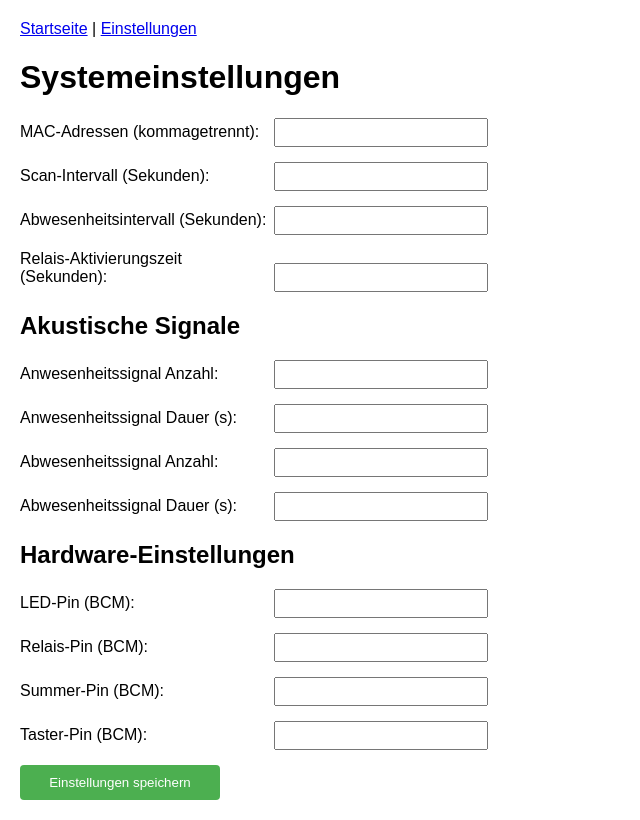
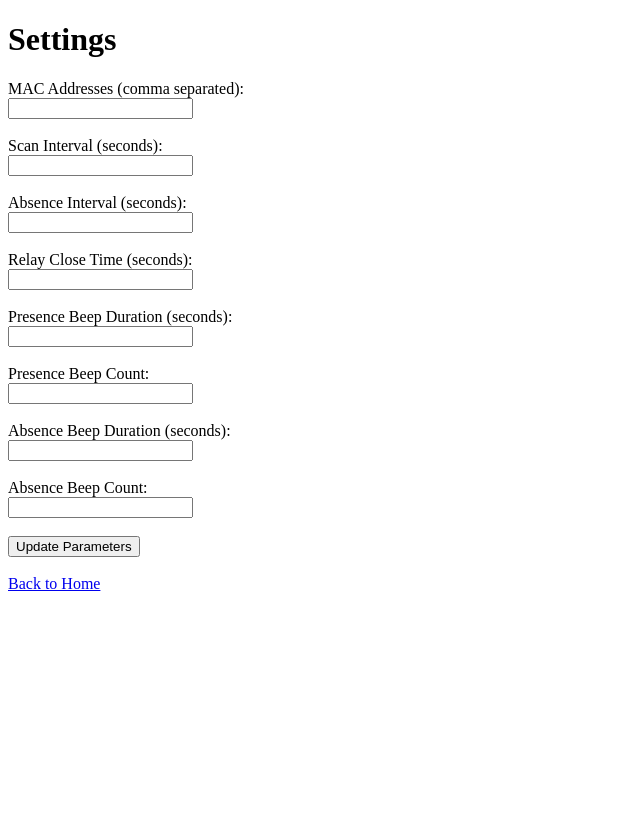
Before and after one commit to Duz91/RPiGarageOpnr, a Flask app: template templates/settings.html in a window 1280 px wide. Shown: the whole page, without its empty margins (0-640 px from the left). After the commit the page ends 591 px from the top, so only its background shows below. Run offline with Flask 3, Linux system fonts and the light colour scheme; the template is opened without the code that fills it, so the values that code supplies are empty; some libraries are stand-ins or nearby versions.

Commit message:
Revert "html bugfix"
This reverts commit 6332e79560e24141150871ef5480bbb8d4c967b6.

```diff
--- a/main.py
+++ b/main.py
@@ -2,10 +2,8 @@ import subprocess
 import time
 import json
 import os
-import re
-from flask import Flask, render_template, request, redirect, url_for, flash
-from flask_wtf.csrf import CSRFProtect
 from gpiozero import Button, LED, OutputDevice
+from flask import Flask, render_template, request, redirect, url_for
 import threading
 
 # Konfigurationsdatei
@@ -30,12 +28,7 @@ DEFAULT_CONFIG = {
     "button_pin": 5
 }
 
-# Flask Initialisierung
-app = Flask(__name__)
-app.secret_key = os.urandom(24)  # Autogenerierter Schlüssel
-csrf = CSRFProtect(app)
-
-# Konfigurationshandling
+# Konfiguration laden
 def load_config():
     if not os.path.exists(CONFIG_FILE):
         with open(CONFIG_FILE, 'w') as f:
@@ -51,6 +44,7 @@ def save_config(config):
 # Globale Variablen
 config = load_config()
 device_present = False
+app = Flask(__name__)
 
 # GPIO Initialisierung
 led = LED(config['led_pin'])
@@ -61,7 +55,9 @@ button = None
 # Funktionen
 def button_pressed():
     global device_present
+    print("Taster gedrückt!")
     if device_present:
+        print("Aktiviere Relais...")
         relay.on()
         time.sleep(config['relay_close_time'])
         relay.off()
@@ -86,6 +82,7 @@ def beep(times, duration):
         time.sleep(duration)
 
 def blink_led():
+    global device_present, config
     while True:
         if device_present:
             led.blink(on_time=config['presence_led_blink_interval'],
@@ -97,8 +94,12 @@ def blink_led():
 
 def main_loop():
     global device_present, config
+    last_seen = {mac: None for mac in config['mac_addresses']}
+    previous_state = None
+
     while True:
         current_presence = any(check_device(mac) for mac in config['mac_addresses'])
+        print(f"Scanning... Gefundene Geräte: {current_presence}")
 
         if current_presence != device_present:
             device_present = current_presence
@@ -112,68 +113,42 @@ def main_loop():
 # Flask-Routen
 @app.route('/')
 def index():
-    return render_template('index.html',
-                         device_present=device_present,
-                         config=config)
+    return render_template('index.html')
 
 @app.route('/settings', methods=['GET', 'POST'])
 def settings():
     global config, button
 
     if request.method == 'POST':
-        try:
-            new_config = {
-                "mac_addresses": [m.strip() for m in request.form['mac_addresses'].split(',')],
-                "scan_interval": int(request.form.get('scan_interval', 7)),
-                "absence_interval": int(request.form.get('absence_interval', 15)),
-                "relay_close_time": float(request.form.get('relay_close_time', 0.5)),
-                "presence_beep_duration": float(request.form.get('presence_beep_duration', 0.1)),
-                "presence_beep_count": int(request.form.get('presence_beep_count', 2)),
-                "absence_beep_duration": float(request.form.get('absence_beep_duration', 0.1)),
-                "absence_beep_count": int(request.form.get('absence_beep_count', 2)),
-                "button_bounce_time": float(request.form.get('button_bounce_time', 0.2)),
-                "presence_led_blink_interval": float(request.form.get('presence_led_blink_interval', 0.7)),
-                "absence_led_blink_interval": float(request.form.get('absence_led_blink_interval', 1.2)),
-                "led_pin": int(request.form.get('led_pin', 23)),
-                "relay_pin": int(request.form.get('relay_pin', 26)),
-                "buzzer_pin": int(request.form.get('buzzer_pin', 19)),
-                "button_pin": int(request.form.get('button_pin', 5))
-            }
-        except ValueError as e:
-            flash(f"Ungültige Eingabe: {str(e)}", "error")
-            return redirect(url_for('settings'))
-
-        # MAC-Adressen validieren
-        mac_pattern = re.compile(r'^([0-9A-Fa-f]{2}[:-]){5}([0-9A-Fa-f]{2})$')
-        for mac in new_config['mac_addresses']:
-            if not mac_pattern.match(mac):
-                flash(f"Ungültige MAC-Adresse: {mac}", "error")
-                return redirect(url_for('settings'))
+        new_config = {
+            'mac_addresses': request.form['mac_addresses'].split(','),
+            'scan_interval': int(request.form['scan_interval']),
+            'absence_interval': int(request.form['absence_interval']),
+            'relay_close_time': float(request.form['relay_close_time']),
+            'presence_beep_duration': float(request.form['presence_beep_duration']),
+            'presence_beep_count': int(request.form['presence_beep_count']),
+            'absence_beep_duration': float(request.form['absence_beep_duration']),
+            'absence_beep_count': int(request.form['absence_beep_count']),
+            'button_bounce_time': float(request.form['button_bounce_time']),
+            'presence_led_blink_interval': float(request.form['presence_led_blink_interval']),
+            'absence_led_blink_interval': float(request.form['absence_led_blink_interval'])
+        }
 
         save_config(new_config)
-        config = new_config
+        config.update(new_config)
 
         # GPIO neu initialisieren
-        led.close()
-        relay.close()
-        buzzer.close()
-        if button:
-            button.close()
-
-        led = LED(config['led_pin'])
-        relay = OutputDevice(config['relay_pin'], active_high=False)
-        buzzer = OutputDevice(config['buzzer_pin'], active_high=False)
+        button.close() if button else None
         button = Button(config['button_pin'],
                       pull_up=True,
                       bounce_time=config['button_bounce_time'])
         button.when_pressed = button_pressed
 
-        flash("Einstellungen erfolgreich gespeichert!", "success")
         return redirect(url_for('settings'))
 
     return render_template('settings.html',
-                         mac_addresses=", ".join(config['mac_addresses']),
-                         **config)
+                         mac_addresses=",".join(config['mac_addresses']),
+                         **{k: v for k, v in config.items() if k != 'mac_addresses'})
 
 @app.route('/activate_relay')
 def activate_relay():
@@ -183,15 +158,13 @@ def activate_relay():
     return "Relais aktiviert!"
 
 if __name__ == '__main__':
-    # GPIO Initialisierung
+    # Wichtig: use_reloader=False verhindert Doppelausführung
     button = Button(config['button_pin'],
                   pull_up=True,
                   bounce_time=config['button_bounce_time'])
     button.when_pressed = button_pressed
 
-    # Threads starten
     threading.Thread(target=main_loop, daemon=True).start()
     threading.Thread(target=blink_led, daemon=True).start()
 
-    # Webserver starten
     app.run(host='0.0.0.0', port=5000, debug=False, use_reloader=False)
--- a/templates/base.html
+++ /dev/null
@@ -1,44 +0,0 @@
-<!DOCTYPE html>
-<html lang="de">
-<head>
-    <meta charset="UTF-8">
-    <meta name="viewport" content="width=device-width, initial-scale=1.0">
-    <title>{% block title %}{% endblock %} - Garagentoröffner</title>
-    <style>
-        body { font-family: Arial, sans-serif; margin: 20px; }
-        .alert { padding: 10px; margin: 10px 0; border-radius: 4px; }
-        .alert-error { background-color: #ffb3b3; color: #cc0000; }
-        .alert-success { background-color: #b3ffb3; color: #006600; }
-        form { max-width: 600px; }
-        .form-group { margin-bottom: 15px; }
-        label { display: inline-block; width: 250px; }
-        input { padding: 5px; width: 200px; }
-        .button {
-            padding: 10px 20px;
-            background-color: #4CAF50;
-            color: white;
-            border: none;
-            border-radius: 4px;
-            cursor: pointer;
-        }
-    </style>
-</head>
-<body>
-    <nav>
-        <a href="{{ url_for('index') }}">Startseite</a> |
-        <a href="{{ url_for('settings') }}">Einstellungen</a>
-    </nav>
-
-    {% with messages = get_flashed_messages(with_categories=true) %}
-        {% if messages %}
-            <div class="flashes">
-                {% for category, message in messages %}
-                    <div class="alert alert-{{ category }}">{{ message }}</div>
-                {% endfor %}
-            </div>
-        {% endif %}
-    {% endwith %}
-
-    {% block content %}{% endblock %}
-</body>
-</html>
--- a/templates/settings.html
+++ b/templates/settings.html
@@ -1,87 +1,39 @@
-{% extends "base.html" %}
+<!DOCTYPE html>
+<html lang="en">
+<head>
+    <meta charset="UTF-8">
+    <title>Settings</title>
+</head>
+<body>
+    <h1>Settings</h1>
+    <form method="post">
+        <label for="mac_addresses">MAC Addresses (comma separated):</label><br>
+        <input type="text" id="mac_addresses" name="mac_addresses" value="{{ mac_addresses }}"><br><br>
 
-{% block title %}Einstellungen{% endblock %}
+        <label for="scan_interval">Scan Interval (seconds):</label><br>
+        <input type="number" id="scan_interval" name="scan_interval" value="{{ scan_interval }}"><br><br>
 
-{% block content %}
-    <h1>Systemeinstellungen</h1>
+        <label for="absence_interval">Absence Interval (seconds):</label><br>
+        <input type="number" id="absence_interval" name="absence_interval" value="{{ absence_interval }}"><br><br>
 
-    <form method="post">
-        <input type="hidden" name="csrf_token" value="{{ csrf_token() }}"/>
+        <label for="relay_close_time">Relay Close Time (seconds):</label><br>
+        <input type="number" step="0.1" id="relay_close_time" name="relay_close_time" value="{{ relay_close_time }}"><br><br>
 
-        <div class="form-group">
-            <label for="mac_addresses">MAC-Adressen (kommagetrennt):</label>
-            <input type="text" id="mac_addresses" name="mac_addresses"
-                   value="{{ mac_addresses }}" required>
-        </div>
+        <label for="presence_beep_duration">Presence Beep Duration (seconds):</label><br>
+        <input type="number" step="0.1" id="presence_beep_duration" name="presence_beep_duration" value="{{ presence_beep_duration }}"><br><br>
 
-        <div class="form-group">
-            <label for="scan_interval">Scan-Intervall (Sekunden):</label>
-            <input type="number" id="scan_interval" name="scan_interval"
-                   value="{{ scan_interval }}" min="1" max="60" required>
-        </div>
+        <label for="presence_beep_count">Presence Beep Count:</label><br>
+        <input type="number" id="presence_beep_count" name="presence_beep_count" value="{{ presence_beep_count }}"><br><br>
 
-        <div class="form-group">
-            <label for="absence_interval">Abwesenheitsintervall (Sekunden):</label>
-            <input type="number" id="absence_interval" name="absence_interval"
-                   value="{{ absence_interval }}" min="1" max="300" required>
-        </div>
+        <label for="absence_beep_duration">Absence Beep Duration (seconds):</label><br>
+        <input type="number" step="0.1" id="absence_beep_duration" name="absence_beep_duration" value="{{ absence_beep_duration }}"><br><br>
 
-        <div class="form-group">
-            <label for="relay_close_time">Relais-Aktivierungszeit (Sekunden):</label>
-            <input type="number" step="0.1" id="relay_close_time" name="relay_close_time"
-                   value="{{ relay_close_time }}" min="0.1" max="5" required>
-        </div>
+        <label for="absence_beep_count">Absence Beep Count:</label><br>
+        <input type="number" id="absence_beep_count" name="absence_beep_count" value="{{ absence_beep_count }}"><br><br>
 
-        <h2>Akustische Signale</h2>
-        <div class="form-group">
-            <label for="presence_beep_count">Anwesenheitssignal Anzahl:</label>
-            <input type="number" id="presence_beep_count" name="presence_beep_count"
-                   value="{{ presence_beep_count }}" min="1" max="5" required>
-        </div>
-
-        <div class="form-group">
-            <label for="presence_beep_duration">Anwesenheitssignal Dauer (s):</label>
-            <input type="number" step="0.1" id="presence_beep_duration" name="presence_beep_duration"
-                   value="{{ presence_beep_duration }}" min="0.1" max="1" required>
-        </div>
-
-        <div class="form-group">
-            <label for="absence_beep_count">Abwesenheitssignal Anzahl:</label>
-            <input type="number" id="absence_beep_count" name="absence_beep_count"
-                   value="{{ absence_beep_count }}" min="1" max="5" required>
-        </div>
-
-        <div class="form-group">
-            <label for="absence_beep_duration">Abwesenheitssignal Dauer (s):</label>
-            <input type="number" step="0.1" id="absence_beep_duration" name="absence_beep_duration"
-                   value="{{ absence_beep_duration }}" min="0.1" max="1" required>
-        </div>
-
-        <h2>Hardware-Einstellungen</h2>
-        <div class="form-group">
-            <label for="led_pin">LED-Pin (BCM):</label>
-            <input type="number" id="led_pin" name="led_pin"
-                   value="{{ led_pin }}" min="1" max="27" required>
-        </div>
-
-        <div class="form-group">
-            <label for="relay_pin">Relais-Pin (BCM):</label>
-            <input type="number" id="relay_pin" name="relay_pin"
-                   value="{{ relay_pin }}" min="1" max="27" required>
-        </div>
-
-        <div class="form-group">
-            <label for="buzzer_pin">Summer-Pin (BCM):</label>
-            <input type="number" id="buzzer_pin" name="buzzer_pin"
-                   value="{{ buzzer_pin }}" min="1" max="27" required>
-        </div>
-
-        <div class="form-group">
-            <label for="button_pin">Taster-Pin (BCM):</label>
-            <input type="number" id="button_pin" name="button_pin"
-                   value="{{ button_pin }}" min="1" max="27" required>
-        </div>
-
-        <input type="submit" value="Einstellungen speichern" class="button">
+        <input type="submit" value="Update Parameters">
     </form>
-{% endblock %}
+    <br>
+    <a href="/">Back to Home</a>
+</body>
+</html>
```
Also changed, not shown: templates/index.html (+12 -16 lines).
